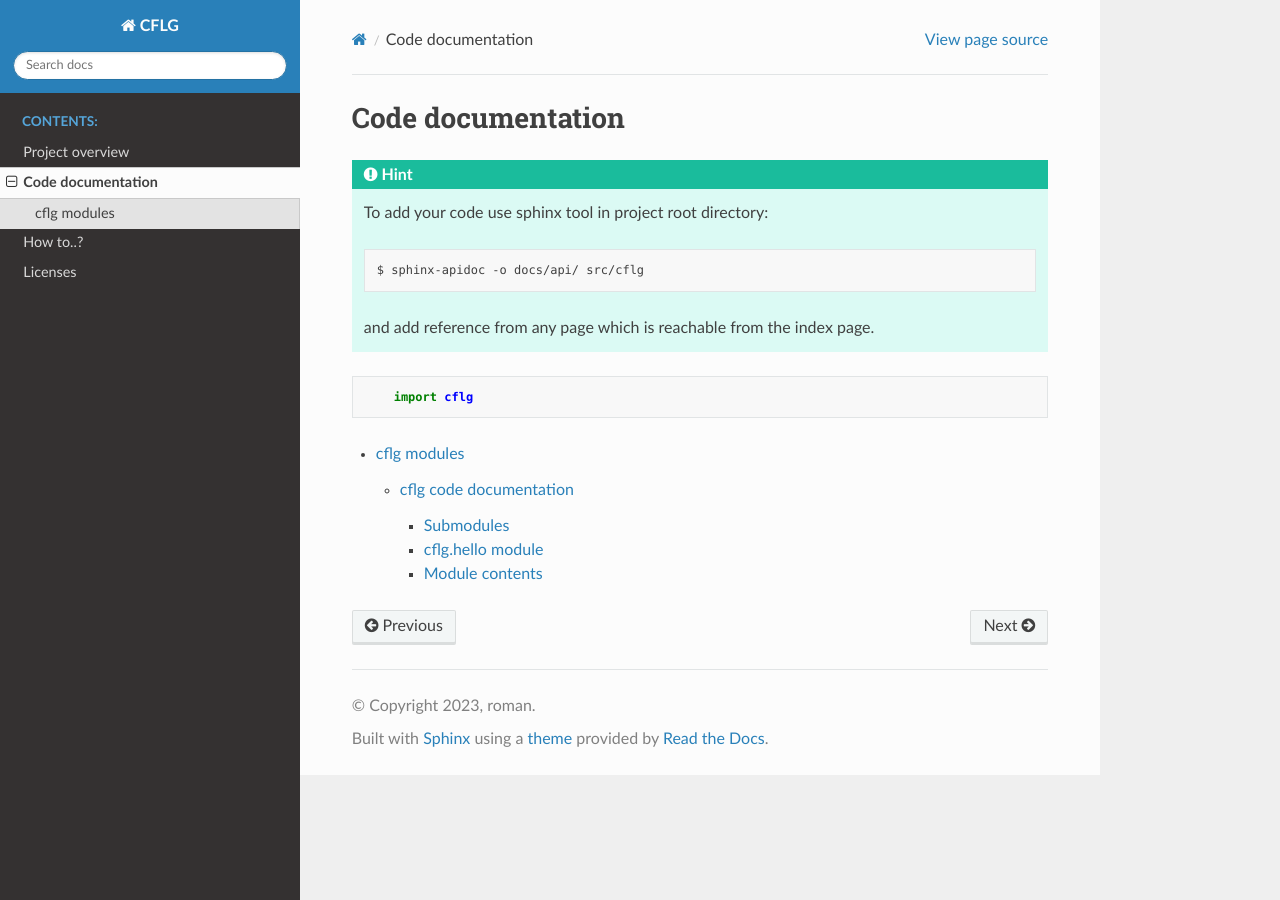
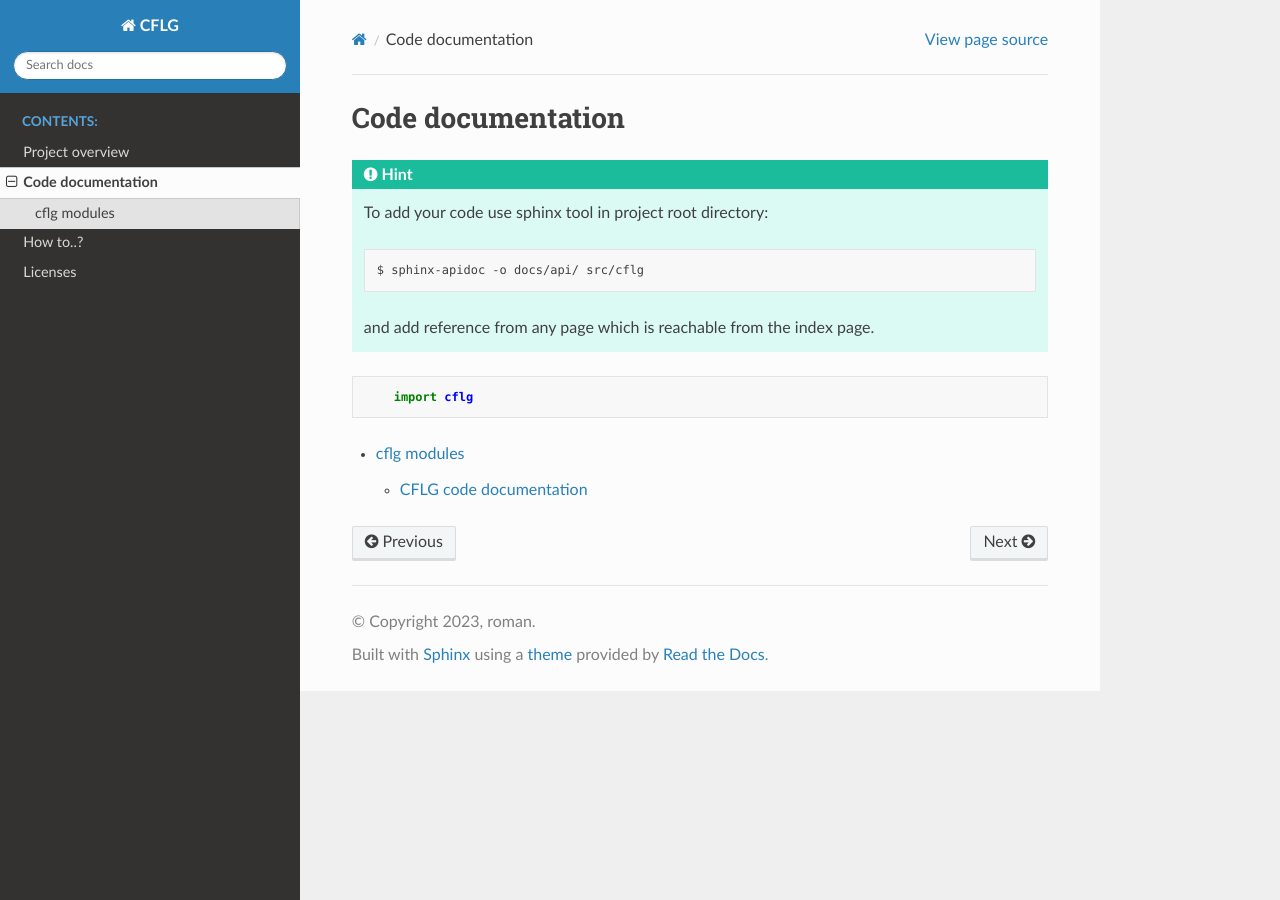
Before and after one commit to RomiconEZ/NetLinkAnalyze, a Sphinx documentation site: the page built from docs/code_documentation.md, in a window 1280 px wide. Built offline with Sphinx 7.4.7 and the Read the Docs theme 2.0.0, drawn with Linux system fonts in a browser that asks for light colours.

Commit message:
fix(src): warnings

```diff
--- a/docs/api/cflg.rst
+++ b/docs/api/cflg.rst
@@ -1,19 +1,5 @@
-cflg code documentation
+CFLG code documentation
 ==============================================================
-
-Submodules
-----------
-
-cflg.hello module
-----------------------------------------------------
-
-.. automodule:: cflg.hello
-   :members:
-   :undoc-members:
-   :show-inheritance:
-
-Module contents
----------------
 
 .. automodule:: cflg
    :members:
--- a/docs/conf.py
+++ b/docs/conf.py
@@ -3,6 +3,9 @@
 # For the full list of built-in configuration values, see the documentation:
 # https://www.sphinx-doc.org/en/master/usage/configuration.html
 
+import os
+import sys
+sys.path.insert(0, os.path.abspath('../src'))
 # -- Project information -----------------------------------------------------
 # https://www.sphinx-doc.org/en/master/usage/configuration.html#project-information
 
--- a/requirements.txt
+++ /dev/null
@@ -1,5 +0,0 @@
-pydantic==2.5.1
-numpy==1.24.3
-pydantic_numpy==4.0.1
-pandas==2.1.3
-scikit-learn==1.3.2
```
Also changed, not shown: requirements-dev.txt (+61 -163 lines), 1 other file.
